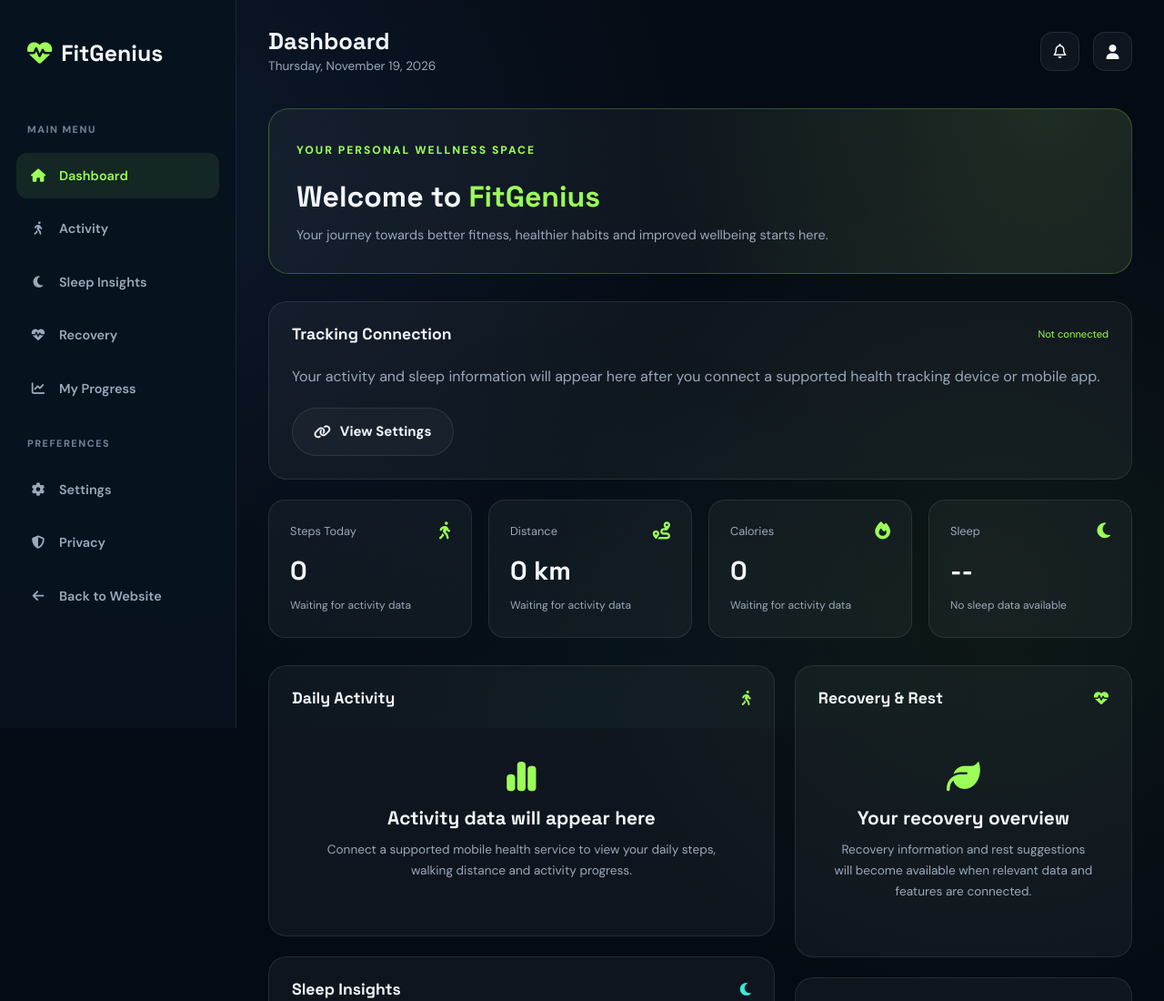
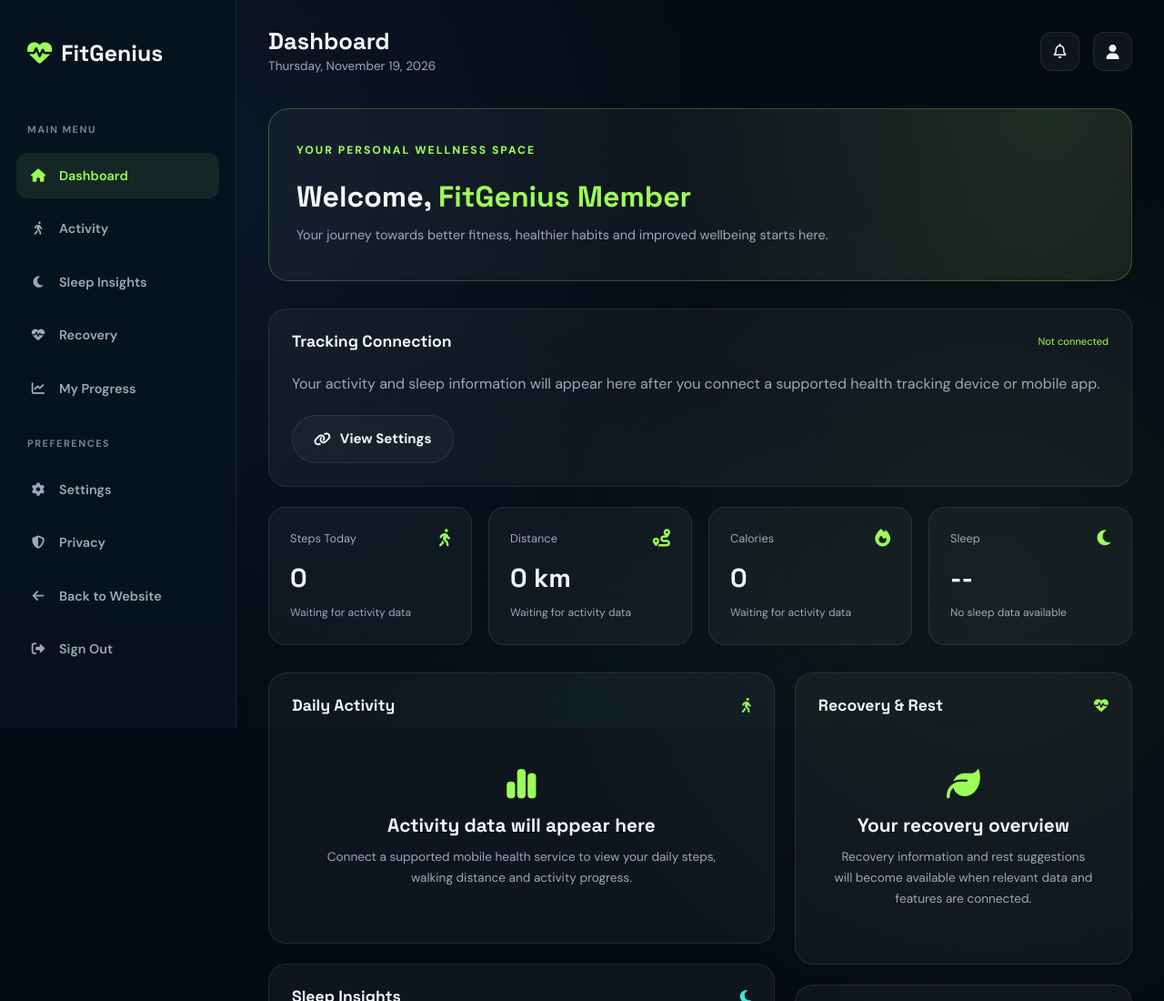
Before and after one commit to hamzatabduullahi-star/fitgenius, a plain HTML site: page dashboard.html in a window 1280 px wide. Shown: the top 1100 px of the page at 91% size. Drawn offline with nearby package versions, Linux system fonts and the light colour scheme; files that its build step writes are made by us from their sources; files whose address does not match are found by name.

Commit message:
Update dashboard.html

```diff
--- a/dashboard.html
+++ b/dashboard.html
@@ -77,6 +77,17 @@
                 Back to Website
             </a>
 
+            <!-- SIGN OUT -->
+            <button
+                type="button"
+                id="logoutButton"
+                class="sidebar-link"
+                style="width:100%;border:0;background:transparent;text-align:left;cursor:pointer;"
+            >
+                <i class="fa-solid fa-right-from-bracket"></i>
+                Sign Out
+            </button>
+
         </nav>
 
     </aside>
@@ -88,7 +99,7 @@
         <!-- TOP BAR -->
         <header class="dashboard-topbar">
 
-            <div style="display:flex; align-items:center; gap:15px;">
+            <div style="display:flex;align-items:center;gap:15px;">
 
                 <button
                     class="dashboard-icon-btn dashboard-menu-toggle"
@@ -117,7 +128,12 @@
                     <i class="fa-regular fa-bell"></i>
                 </button>
 
-                <a href="settings.html" class="dashboard-icon-btn" style="display:grid;place-items:center;" aria-label="Settings">
+                <a
+                    href="settings.html"
+                    class="dashboard-icon-btn"
+                    style="display:grid;place-items:center;"
+                    aria-label="Settings"
+                >
                     <i class="fa-solid fa-user"></i>
                 </a>
 
@@ -134,13 +150,18 @@
             </span>
 
             <h1>
-                Welcome to <span>FitGenius</span>
+                Welcome, <span id="dashboardUserName">FitGenius Member</span>
             </h1>
 
             <p>
                 Your journey towards better fitness, healthier habits
                 and improved wellbeing starts here.
             </p>
+
+            <p
+                id="dashboardUserEmail"
+                style="margin-top:8px;font-size:13px;opacity:.7;"
+            ></p>
 
         </section>
 
@@ -412,7 +433,13 @@
 </div>
 
 
-<!-- JAVASCRIPT -->
+<!-- SUPABASE LIBRARY -->
+<script src="https://cdn.jsdelivr.net/npm/@supabase/supabase-js@2"></script>
+
+<!-- SUPABASE CONNECTION -->
+<script src="js/supabase.js"></script>
+
+<!-- MAIN JAVASCRIPT -->
 <script src="js/script.js"></script>
 
 </body>
```
